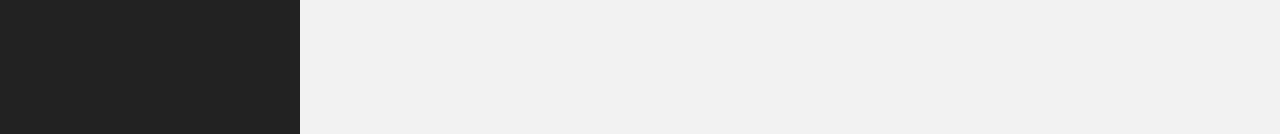
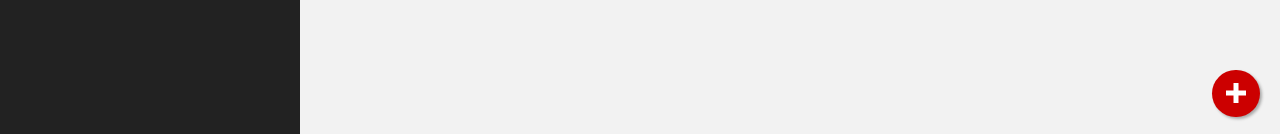
Before and after one commit to gamebox-dev/gamebox-web, a SvelteKit app: page /collection in a window 1280 px wide. Shown: the part 663-797 px from the top of the page. Built offline with nearby package versions, Linux system fonts and the light colour scheme.

Commit message:
Add a button for going to the add game page

```diff
--- /dev/null
+++ b/src/lib/components/AddGameButton.svelte
@@ -0,0 +1,51 @@
+<script lang="ts">
+	import Icon from "$lib/components/Icon.svelte";
+	import { IconType } from "$lib/types";
+
+	interface Props {
+		href: string;
+	}
+
+	let { href }: Props = $props();
+</script>
+
+<a {href}>
+	<Icon type={IconType.Plus} />
+	<span>Add Game</span>
+</a>
+
+<style>
+	a {
+		background: #c00;
+		border-radius: 2em;
+		box-shadow: 2px 2px 3px rgba(0, 0, 0, 0.3);
+		bottom: 20px;
+		color: #fff;
+		cursor: pointer;
+		display: block;
+		font-family: inherit;
+		font-size: 15pt;
+		overflow: hidden;
+		padding: 0.5em 0.7em;
+		position: fixed;
+		right: 20px;
+		text-align: left;
+		transition: width 0.5s;
+		width: 1em;
+	}
+
+	a:hover {
+		background: #d30000;
+		width: 7.5em;
+	}
+
+	a:active {
+		background: #b00;
+	}
+
+	span {
+		margin-left: 1em;
+		position: absolute;
+		width: 5em;
+	}
+</style>
--- a/src/routes/collection/+page.svelte
+++ b/src/routes/collection/+page.svelte
@@ -1,4 +1,5 @@
 <script lang="ts">
+	import AddGameButton from "$lib/components/AddGameButton.svelte";
 	import GameGrid from "$lib/components/GameGrid.svelte";
 	import SearchField from "$lib/components/SearchField.svelte";
 	import type { Game } from "$lib/types";
@@ -73,6 +74,8 @@
 
 <GameGrid {games} />
 
+<AddGameButton href="/collection/add" />
+
 <style>
 	form {
 		display: flex;
--- /dev/null
+++ b/src/routes/collection/add/+page.svelte
@@ -0,0 +1 @@
+TODO
```
